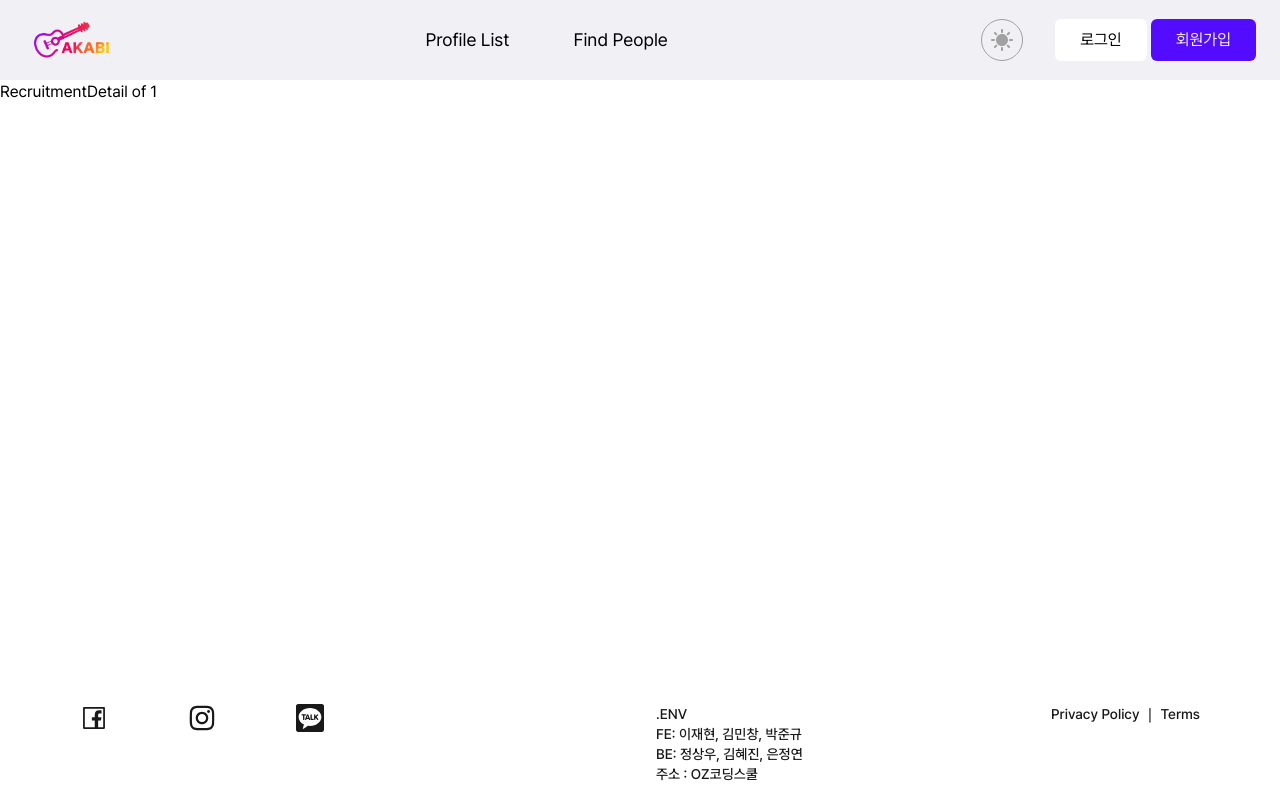
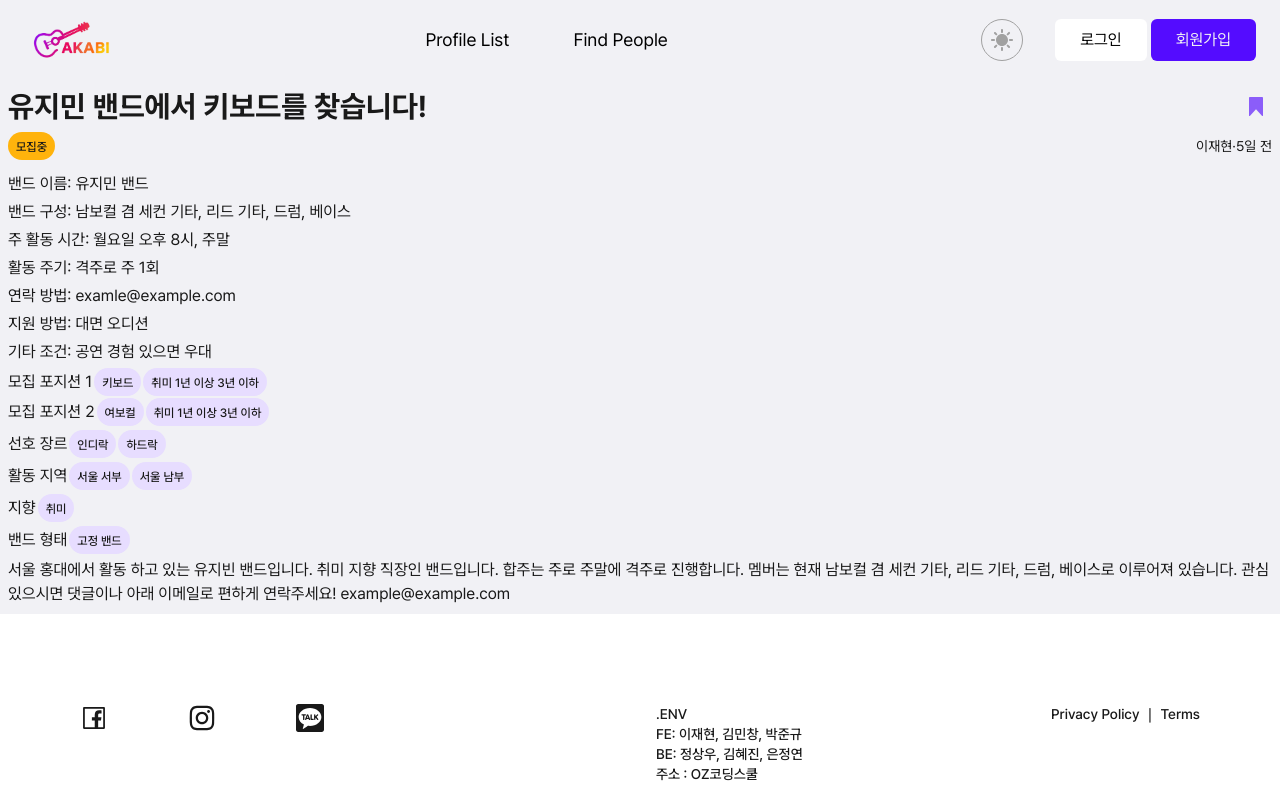
Before and after one commit to env-project/frontend, a React (Vite) app: page /recruitment-post/1 in a window 1280 px wide. Built offline with nearby package versions, Linux system fonts and the light colour scheme.

Commit message:
#151 feat: 밴드 정보 렌더링'

```diff
--- a/src/pages/recruitment-post/RecruitmentDetail.tsx
+++ b/src/pages/recruitment-post/RecruitmentDetail.tsx
@@ -1,5 +1,11 @@
+import Badge from "@/components/Badge";
+import BookmarkButton from "@/components/BookmarkBtn";
+import H1 from "@/components/text/H1";
+import Text from "@/components/text/Text";
+import { getTimeDiff } from "@/libs/utils";
 import type { PostDetail } from "@/types/api-res-recruitment";
-import { useParams } from "react-router";
+import { useEffect, useState } from "react";
+//import { useParams } from "react-router";
 
 //더미 포스트 데이터 실제론 api 준비
 const dummyPostData: PostDetail = {
@@ -55,6 +61,12 @@ const dummyPostData: PostDetail = {
       experience_level_id: "312345",
       experience_level_name: "취미 1년 이상 3년 이하",
     },
+    {
+      position_id: "12234t622",
+      position_name: "여보컬",
+      experience_level_id: "312315545",
+      experience_level_name: "취미 1년 이상 3년 이하",
+    },
   ],
 
   regions: [
@@ -70,7 +82,136 @@ const dummyPostData: PostDetail = {
 };
 
 export default function RecruitmentDetail() {
-  const { postId } = useParams();
+  //const { postId } = useParams();
+  const {
+    title,
+    is_bookmarked: isBookmarked,
+    author: { id: userId, nickname },
+    created_at: createdAt,
+    is_closed: isClosed,
+    band_name: bandName,
+    band_composition: bandComposition,
+    activity_time: activityTime,
+    practice_frequency_time: practiceFrequencyTime,
+    application_method: applicationMethod,
+    contact_info: contactInfo,
+    other_conditions: otherCondition,
+    recruitment_type: recruitmentType,
+    genres,
+    orientation,
+    positions,
+    regions,
+    content,
+    image_url: imageUrl,
+  } = dummyPostData;
 
-  return <div>RecruitmentDetail of {postId}</div>;
+  const [timeDiff, setTimeDiff] = useState("");
+
+  useEffect(() => {
+    setTimeDiff(getTimeDiff(new Date(createdAt)));
+  }, [createdAt, setTimeDiff]);
+
+  return (
+    <div className="bg-bg-primary text-text-primary p-2">
+      <div className="flex flex-col">
+        <div className="flex w-full justify-between items-center">
+          <H1 className="truncate w-full">{title}</H1>
+          <BookmarkButton isBookmarked={isBookmarked} size="sm" userId={userId} />
+        </div>
+
+        <div className="flex justify-between items-center w-full mt-2 mb-3">
+          {isClosed ? (
+            <Badge size="sm" className="bg-primary-thick">
+              <Text variant="label" className="text-text-on-dark">
+                마감
+              </Text>
+            </Badge>
+          ) : (
+            <Badge size="sm" color="secondary">
+              모집중
+            </Badge>
+          )}
+          <div>
+            <Text variant="subText">{nickname}</Text>
+            <Text variant="subText">·</Text>
+            <Text variant="subText">{`${timeDiff}`}</Text>
+          </div>
+        </div>
+
+        <div className="flex flex-col space-y-1 justify-start items-start">
+          {bandName ? <Text>{`밴드 이름: ${bandName}`}</Text> : null}
+          {bandComposition ? <Text>{`밴드 구성: ${bandComposition}`}</Text> : null}
+          {activityTime ? <Text>{`주 활동 시간: ${activityTime}`}</Text> : null}
+          {practiceFrequencyTime ? <Text>{`활동 주기: ${practiceFrequencyTime}`}</Text> : null}
+          {contactInfo ? <Text>{`연락 방법: ${contactInfo}`}</Text> : null}
+          {applicationMethod ? <Text>{`지원 방법: ${applicationMethod}`}</Text> : null}
+          {otherCondition ? <Text>{`기타 조건: ${otherCondition}`}</Text> : null}
+
+          {positions ? (
+            <div className="flex flex-col space-y-0.5">
+              {positions.map((position, index) => {
+                const { position_name: positionName, experience_level_name: experienceLevelName } =
+                  position;
+                return (
+                  <div className="flex flex-row justify-start items-center space-x-0.5" key={index}>
+                    <Text>{`모집 포지션 ${index + 1}`}</Text>
+                    <Badge size="sm" color="primarySoft">
+                      {positionName}
+                    </Badge>
+                    <Badge size="sm" color="primarySoft">
+                      {experienceLevelName}
+                    </Badge>
+                  </div>
+                );
+              })}
+            </div>
+          ) : null}
+
+          {genres ? (
+            <div className="flex flex-row justify-start items-center space-x-0.5">
+              <Text>선호 장르</Text>
+              {genres.map(({ name, id }) => (
+                <Badge size="sm" color="primarySoft" key={id}>
+                  {name}
+                </Badge>
+              ))}
+            </div>
+          ) : null}
+
+          {regions ? (
+            <div className="flex flex-row justify-start items-center space-x-0.5">
+              <Text>활동 지역</Text>
+              {regions.map(({ name, id }) => (
+                <Badge size="sm" color="primarySoft" key={id}>
+                  {name}
+                </Badge>
+              ))}
+            </div>
+          ) : null}
+
+          {orientation ? (
+            <div className="flex flex-row justify-start items-center space-x-0.5">
+              <Text>지향</Text>
+              <Badge size="sm" color="primarySoft">
+                {orientation.name}
+              </Badge>
+            </div>
+          ) : null}
+
+          {recruitmentType ? (
+            <div className="flex flex-row justify-start items-center space-x-0.5">
+              <Text>밴드 형태</Text>
+              <Badge size="sm" color="primarySoft">
+                {recruitmentType.name}
+              </Badge>
+            </div>
+          ) : null}
+
+          <Text>{content}</Text>
+
+          {imageUrl ? <img src={imageUrl} className="rounded-lg" /> : null}
+        </div>
+      </div>
+    </div>
+  );
 }
```
